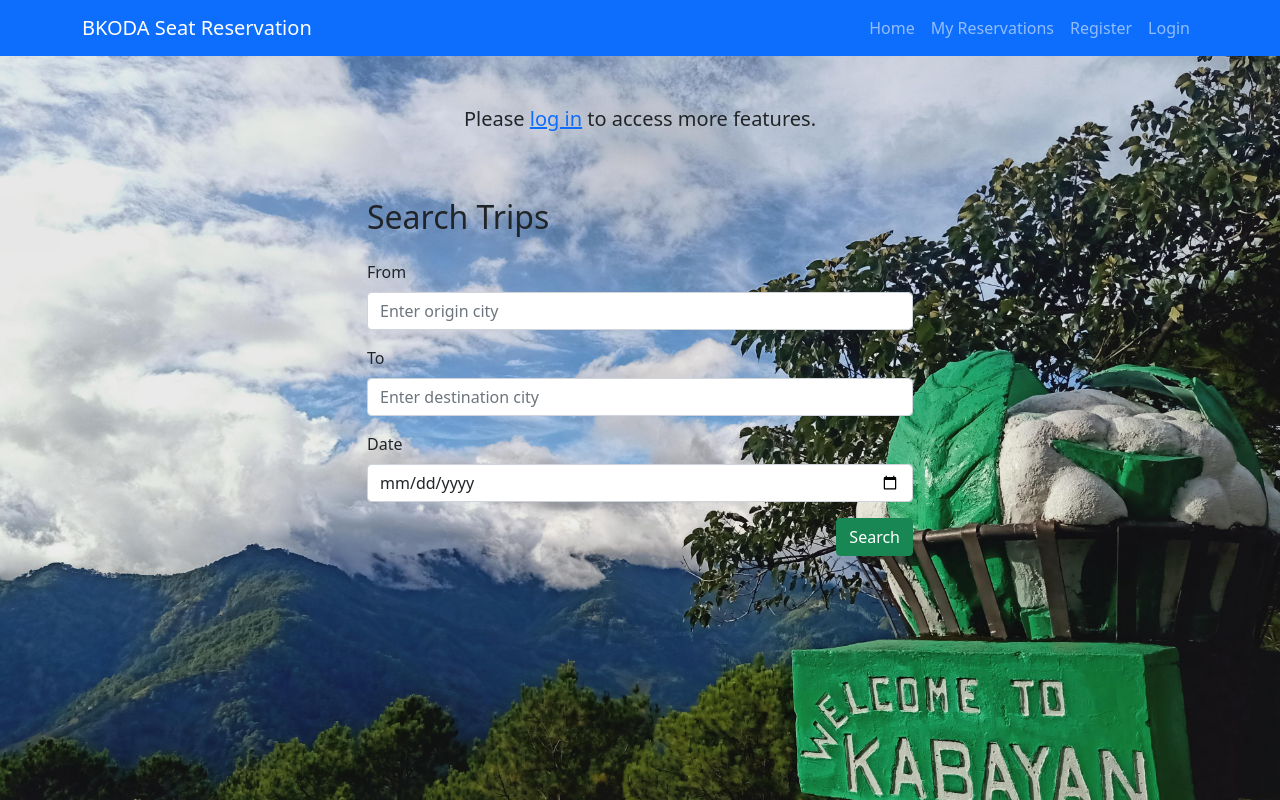
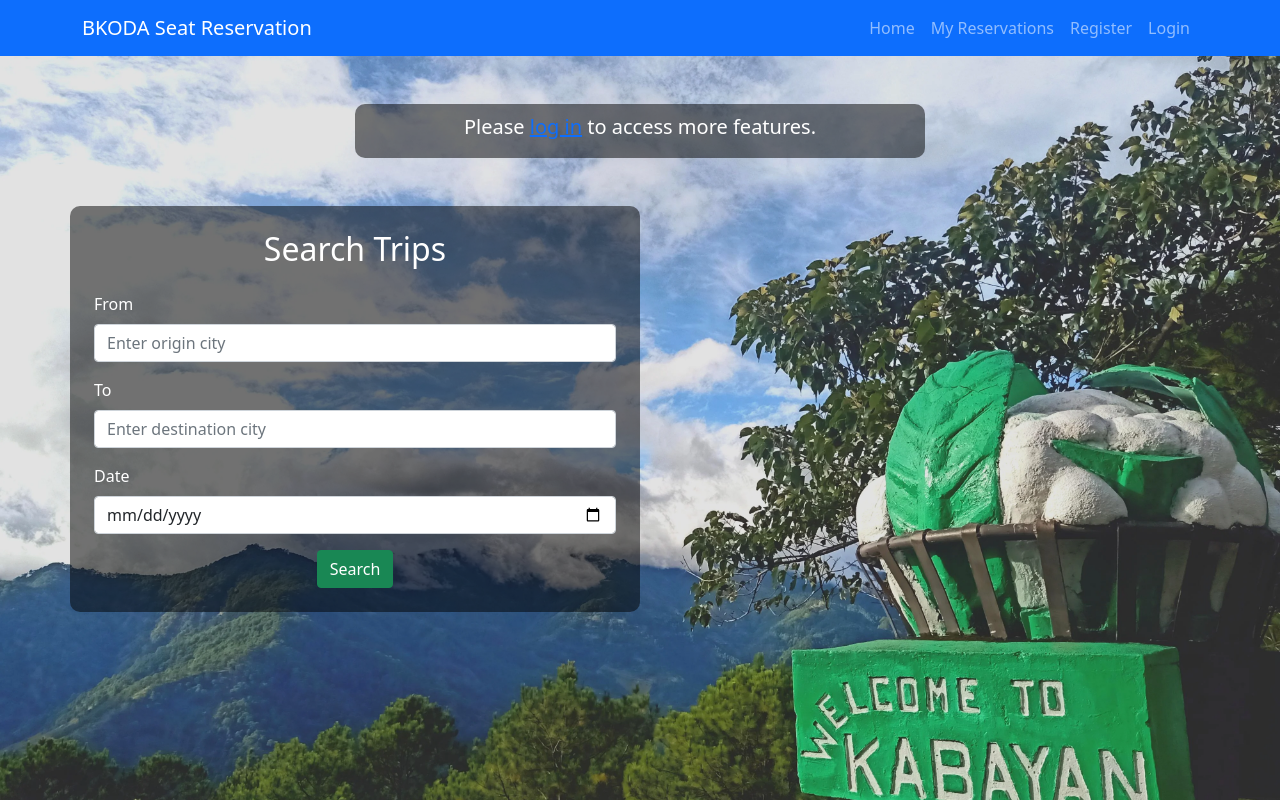
Before and after one commit to keelam13/bkoda_seat_reservation, a Django app: template templates/index.html in a window 1280 px wide. Run offline with Django 4.2, Linux system fonts and the light colour scheme; the template is opened without the code that fills it, so the values that code supplies are empty.

Commit message:
Style search box and welcome message

```diff
--- a/bkoda/settings.py
+++ b/bkoda/settings.py
@@ -28,7 +28,7 @@ TEMPLATES_DIR = os.path.join(BASE_DIR, 'templates')
 SECRET_KEY = os.environ.get('SECRET_KEY')
 
 # SECURITY WARNING: don't run with debug turned on in production!
-DEBUG = True
+DEBUG = False
 
 ALLOWED_HOSTS = [
     'herokuapp.com',
--- a/reservation/static/css/styles.css
+++ b/reservation/static/css/styles.css
@@ -1,5 +1,19 @@
 body {
-    background: rgba(0, 0, 0, 0.2)
-        url('/static/images/welcome-kabayan.jpg')
+    background: url('/static/images/welcome_kabayan.webp')
         center center / cover no-repeat fixed;
+    color: white;
 }
+
+
+/* Home */
+.welcome-message{
+    background: rgba(0, 0, 0, 0.5);
+    border-radius: 10px;
+    padding-top: .5rem;
+}
+
+.search-box {
+    background: rgba(0, 0, 0, 0.5);
+    border-radius: 10px;
+    padding: 1.5rem;
+}
--- a/templates/index.html
+++ b/templates/index.html
@@ -7,9 +7,9 @@
 
 <section class="container mt-5">
     <div class="row justify-content-center">
-        <div class="col-md-6 text-center">
+        <div class="col-md-6 text-center welcome-message">
             {% if user.is_authenticated %}
-                <p class="lead">Welcome, {{ user.username }}!</p>
+                <p class="lead">Welcome, <strong>{{ user.username }}</strong>!</p>
             {% else %}
                 <p class="lead">Please <a href="{% url 'account_login' %}">log in</a> to access more features.</p>
             {% endif %}
@@ -30,9 +30,9 @@
 {% endif %}
 
 <section class="container mt-5">
-    <div class="row justify-content-center">
-        <div class="col-md-6">
-            <h2 class="mb-4">Search Trips</h2>
+    <div class="row justify-content-left">
+        <div class="col-md-6 search-box">
+            <h2 class="mb-4 text-center">Search Trips</h2>
             <form action="{% url 'find_trip' %}" method="GET">
                 {% csrf_token %}
                 <div class="mb-3">
@@ -51,7 +51,7 @@
                     <label for="departure-date" class="form-label">Date</label>
                     <input name='date' class="form-control" type="date" id="departure-date" required>
                 </div>
-                <div class="text-end">
+                <div class="text-center">
                     <button type="submit" class="btn btn-success">Search</button>
                 </div>
             </form>
```
Also changed, not shown: reservation/static/images/welcome-kabayan.jpg (deleted), reservation/static/images/welcome_kabayan.webp (added).
